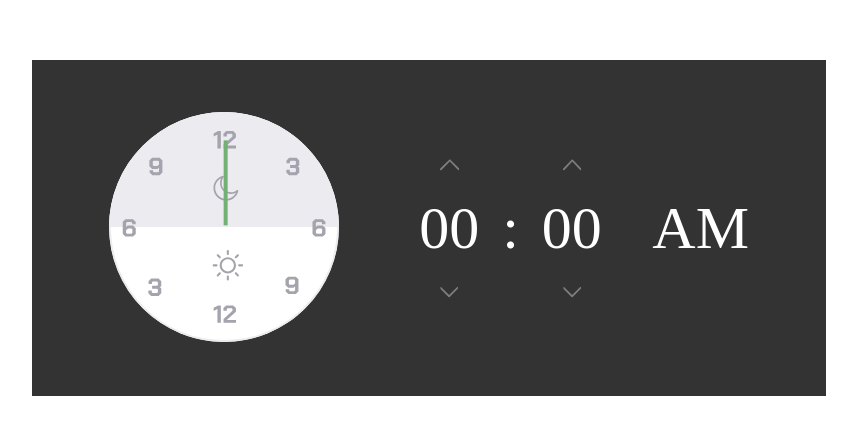
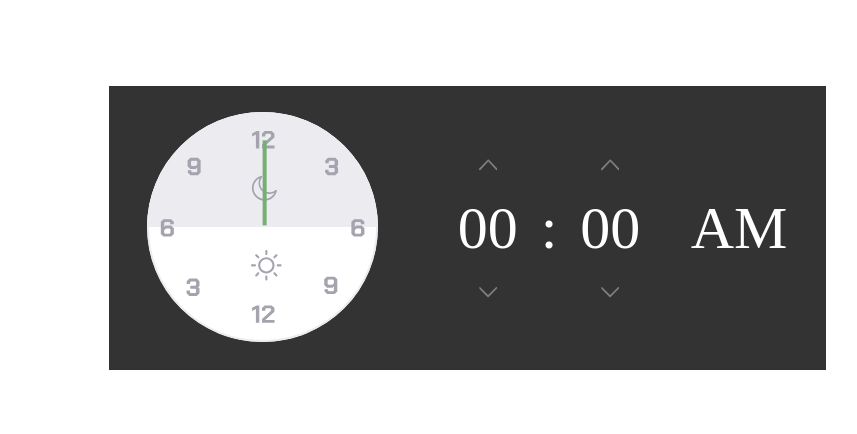
Before and after one commit to al-bur/timepicker, a React (Vite) app: page / in a window 1280 px wide. Shown: the part 172-606 px from the top of the page, without its empty margins (211-1068 px from the left). Built offline with nearby package versions, Linux system fonts and the light colour scheme.

Commit message:
refactor: TimePicker 컴포넌트의 크기는 외부에 의해서 결정되도록 css 수정

```diff
--- a/src/App.styles.tsx
+++ b/src/App.styles.tsx
@@ -5,6 +5,11 @@ const StyledContainer = styled.main`
   display: flex;
   justify-content: center;
   align-items: center;
+  flex-direction: column;
 `;
 
-export { StyledContainer };
+const StyledTimePickerWrapper = styled.div`
+  width: 50%;
+`;
+
+export { StyledContainer, StyledTimePickerWrapper };
--- a/src/App.tsx
+++ b/src/App.tsx
@@ -1,13 +1,13 @@
-import { StyledContainer } from "./App.styles";
+import { StyledContainer, StyledTimePickerWrapper } from "./App.styles";
 import TimePicker from "./components/TimePicker/TimePicker";
 
 function App() {
   return (
-    <>
-      <StyledContainer>
+    <StyledContainer>
+      <StyledTimePickerWrapper>
         <TimePicker />
-      </StyledContainer>
-    </>
+      </StyledTimePickerWrapper>
+    </StyledContainer>
   );
 }
 
--- a/src/components/TimePicker/TimePicker.styles.tsx
+++ b/src/components/TimePicker/TimePicker.styles.tsx
@@ -5,8 +5,7 @@ const StyledContainer = styled.div`
   padding: 4% 6%;
   display: flex;
   align-items: center;
-  // TODO: 여기서 Main의 width는 어떻게 결정이 되는 지 알아가야함
-  width: 50%;
+  width: 100%;
   gap: 10%;
 `;
 
```
